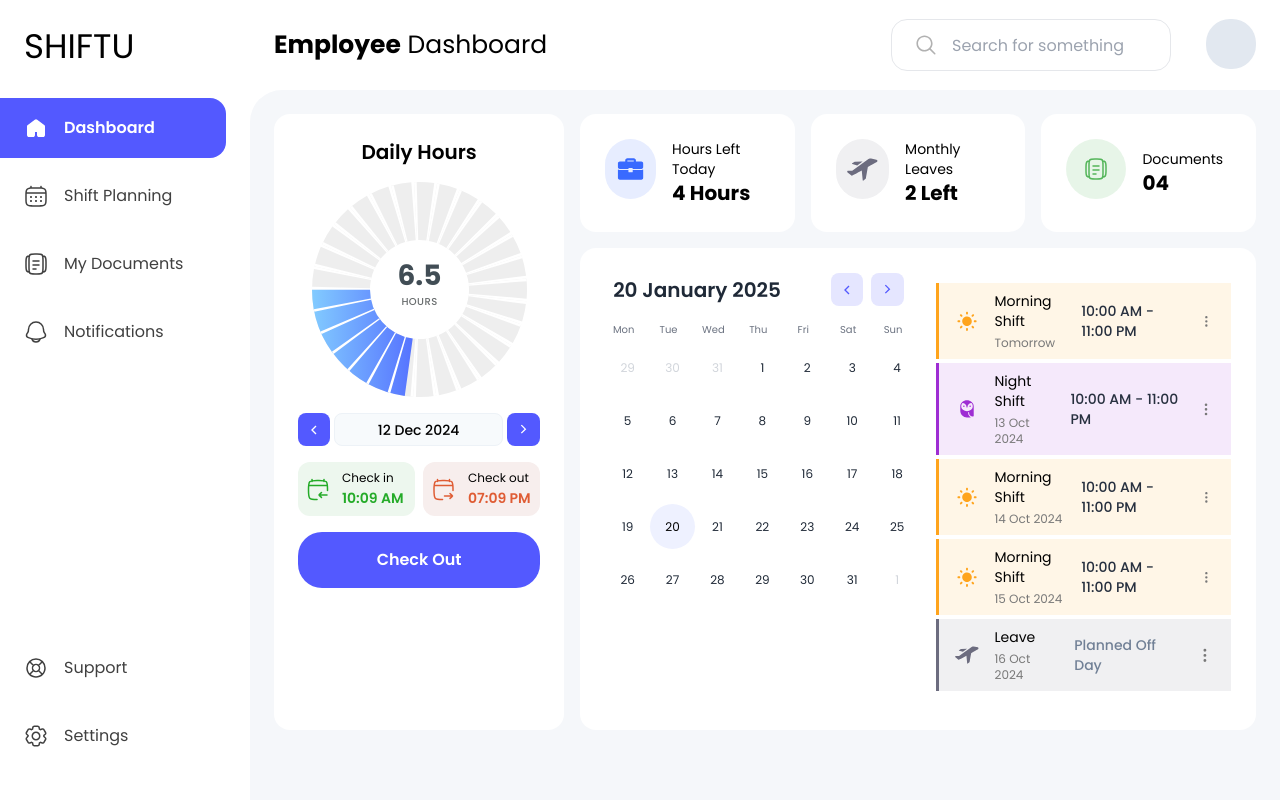
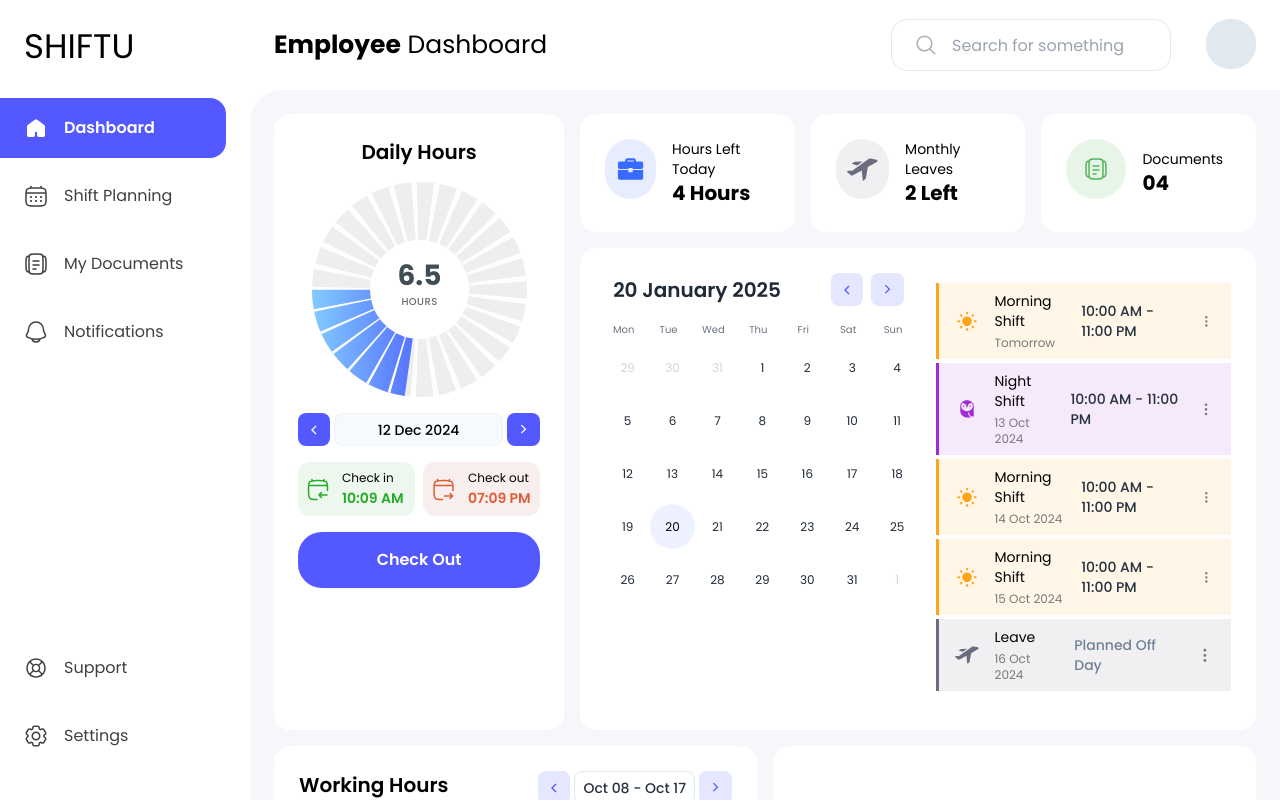
Before and after one commit to Q-Shifts/q-shifts_client, a React (Vite) app: page / in a window 1280 px wide. Built offline with nearby package versions, Linux system fonts and the light colour scheme.

Commit message:
working hour header implementation

```diff
--- a/src/pages/Dashboard.tsx
+++ b/src/pages/Dashboard.tsx
@@ -74,7 +74,7 @@ const Dashboard = () => {
   ] as const;
 
   return (
-    <>
+    <div className="flex flex-col gap-16">
       <div className="flex gap-[16px]">
         <div className="rounded-md flex gap-16 flex-col items-center p-24 bg-white w-[330px]">
           <h2 className="text-center text-20 font-semibold">Daily Hours</h2>
@@ -138,7 +138,27 @@ const Dashboard = () => {
           </div>
         </div>
       </div>
-    </>
+      <div className="grid grid-cols-2 gap-16">
+        <div className="rounded-md bg-white p-25">
+          <div className="flex justify-between">
+            <h2 className="text-20 font-semibold">Working Hours</h2>
+
+            <div className="flex gap-4">
+              <button className="bg-blue-light-hover rounded-sm p-2 text-blue-normal">
+                <ArrowLeft />
+              </button>
+              <div className="flex-grow flex text-14 font-medium border border-gray-normal rounded-sm text-gray-dark-active items-center justify-center px-8">
+                Oct 08 - Oct 17
+              </div>
+              <button className="bg-blue-light-hover rounded-sm p-2 text-blue-normal">
+                <ArrowRight />
+              </button>
+            </div>
+          </div>
+        </div>
+        <div className="rounded-md bg-white p-25"></div>
+      </div>
+    </div>
   );
 };
 
```
